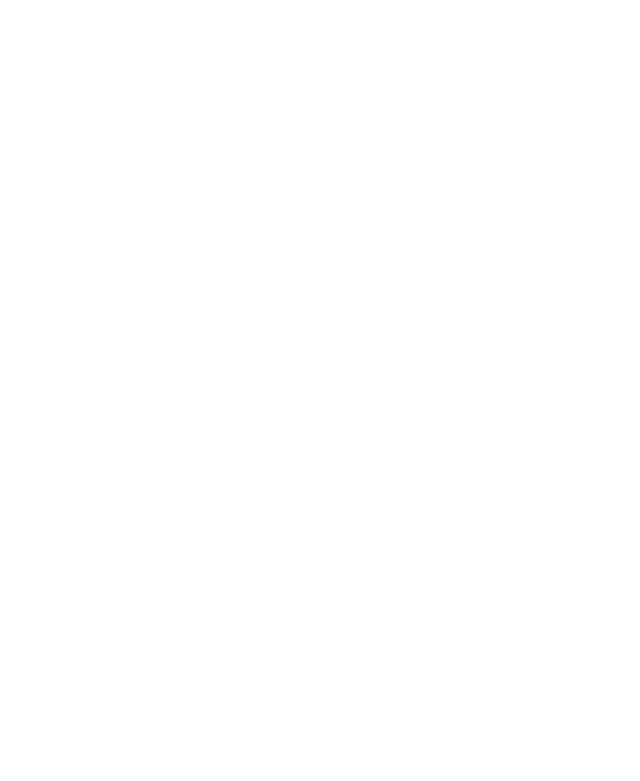
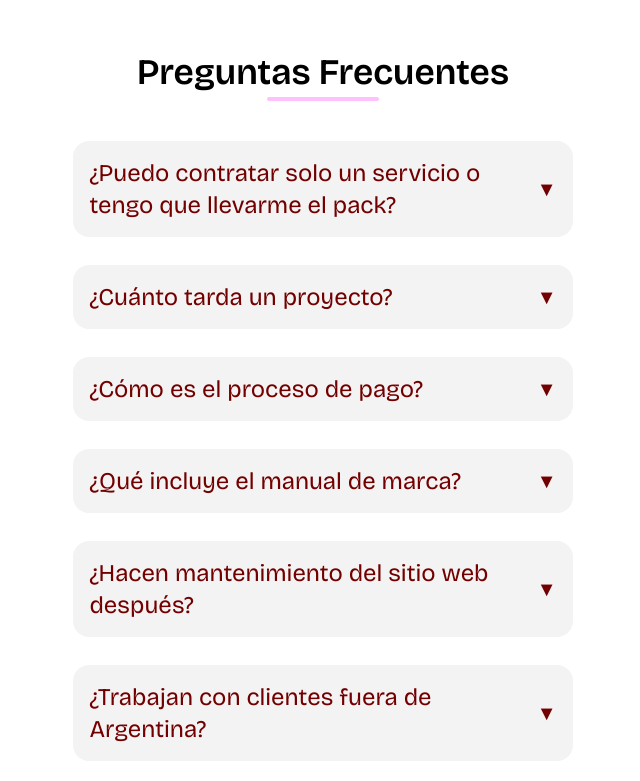
Before and after one commit to CasJuan/velaz-agency, a React (Vite) app: page / in a window 1280 px wide. Shown: the part 3789-4570 px from the top of the page, without its empty margins (317-957 px from the left). Before the commit the page ends 3778 px from the top, so only its background shows below. Built offline with nearby package versions, Linux system fonts and the light colour scheme.

Commit message:
preguntas frecuentes

```diff
--- a/package.json
+++ b/package.json
@@ -13,6 +13,7 @@
     "@tailwindcss/vite": "^4.2.4",
     "gsap": "^3.15.0",
     "lucide-react": "^1.3.0",
+    "motion": "^12.38.0",
     "react": "^19.2.5",
     "react-dom": "^19.2.5",
     "tailwindcss": "^4.2.4"
--- /dev/null
+++ b/src/Prguntas.jsx
@@ -0,0 +1,83 @@
+
+import { useState } from "react"
+import { motion, AnimatePresence } from "motion/react"
+
+
+export const Preguntas = () => {
+     const faqs = [
+  {
+    question: "¿Puedo contratar solo un servicio o tengo que llevarme el pack?",
+    answer: "Podés contratar el servicio que necesites por separado: solo el sitio web, solo el branding o el pack completo. Te asesoramos para que elijas lo mejor según tu etapa.",
+  },
+  {
+    question: "¿Cuánto tarda un proyecto?",
+    answer: "Un sitio web informativo demora entre 2 y 4 semanas. Una identidad visual entre 2 y 3 semanas. El pack completo se entrega en 4 a 6 semanas según el alcance.",
+  },
+  {
+    question: "¿Cómo es el proceso de pago?",
+    answer: "Trabajamos con un anticipo del 50% para arrancar y el saldo contra entrega. Aceptamos transferencia, MercadoPago y medios internacionales.",
+  },
+  {
+    question: "¿Qué incluye el manual de marca?",
+    answer: "Logo principal y variantes, paleta cromática, sistema tipográfico, usos correctos e incorrectos y aplicaciones básicas, todo en un PDF profesional.",
+  },
+  {
+    question: "¿Hacen mantenimiento del sitio web después?",
+    answer: "Sí, ofrecemos planes de soporte mensual opcional. El pack completo incluye 3 meses de soporte premium sin costo.",
+  },
+  {
+    question: "¿Trabajan con clientes fuera de Argentina?",
+    answer: "Por supuesto. Trabajamos 100% remoto y tenemos clientes en LATAM, Europa y Estados Unidos.",
+  },
+];
+    const [openIndex, setOpenIndex] = useState(null)
+
+    const toggle = (index) => {
+        setOpenIndex(openIndex === index ? null : index)
+    }
+    return (
+        <>
+            <section id="preguntas" className="min-h-screen text-center flex flex-col items-center justify-center gap-8 px-4 py-12 md:py-16">
+                <div className="flex flex-col items-center justify-center gap-1">
+                    <h2 className="text-4xl font-semibold">Preguntas Frecuentes</h2>
+                    <div className="bg-primary h-1 w-28 rounded-full"></div>
+                </div>
+                <div className="flex flex-col items-center gap-3 w-full ">
+                    {faqs.map((faq, index) => (
+                        <div
+                            key={index}
+                            className="bg-[#F3F3F3] md:w-2/5 w-full max-w-3xl m-2 rounded-2xl overflow-hidden cursor-pointer"
+                            onClick={() => toggle(index)}
+                        >
+                            {/* Header / summary */}
+                            <div className="flex items-center justify-between p-4">
+                                <span className="text-lg md:text-2xl text-secondary text-left">{faq.question}</span>
+                                <motion.span
+                                    animate={{ rotate: openIndex === index ? 180 : 0 }}
+                                    transition={{ duration: 0.3 }}
+                                    className="text-secondary text-xl ml-2 shrink-0"
+                                >
+                                    ▼
+                                </motion.span>
+                            </div>
+                            <AnimatePresence initial={false}>
+                                {openIndex === index && (
+                                    <motion.div
+                                        key="content"
+                                        initial={{ height: 0, opacity: 0 }}
+                                        animate={{ height: "auto", opacity: 1 }}
+                                        exit={{ height: 0, opacity: 0 }}
+                                        transition={{ duration: 0.35, ease: "easeInOut" }}
+                                        style={{ overflow: "hidden" }}
+                                    >
+                                        <p className="text-brown text-lg px-4 pb-4">{faq.answer}</p>
+                                    </motion.div>
+                                )}
+                            </AnimatePresence>
+                        </div>
+                    ))}
+                </div>
+            </section>
+        </>
+    )
+}
--- a/src/main.jsx
+++ b/src/main.jsx
@@ -7,6 +7,7 @@
 import { Nosotros } from './Nosotros'
 import { Portfolio } from './Portfolio'
 import { Proceso } from './Proceso'
+import {Preguntas} from './Prguntas'
 
 createRoot(document.getElementById('root')).render(
   <StrictMode>
@@ -16,5 +17,6 @@
     <Nosotros/>
     <Portfolio/>
     <Proceso/>
+    <Preguntas/>
   </StrictMode>,
 )
```
Also changed, not shown: 1 other file (tests, documents, lock files or other folders).
